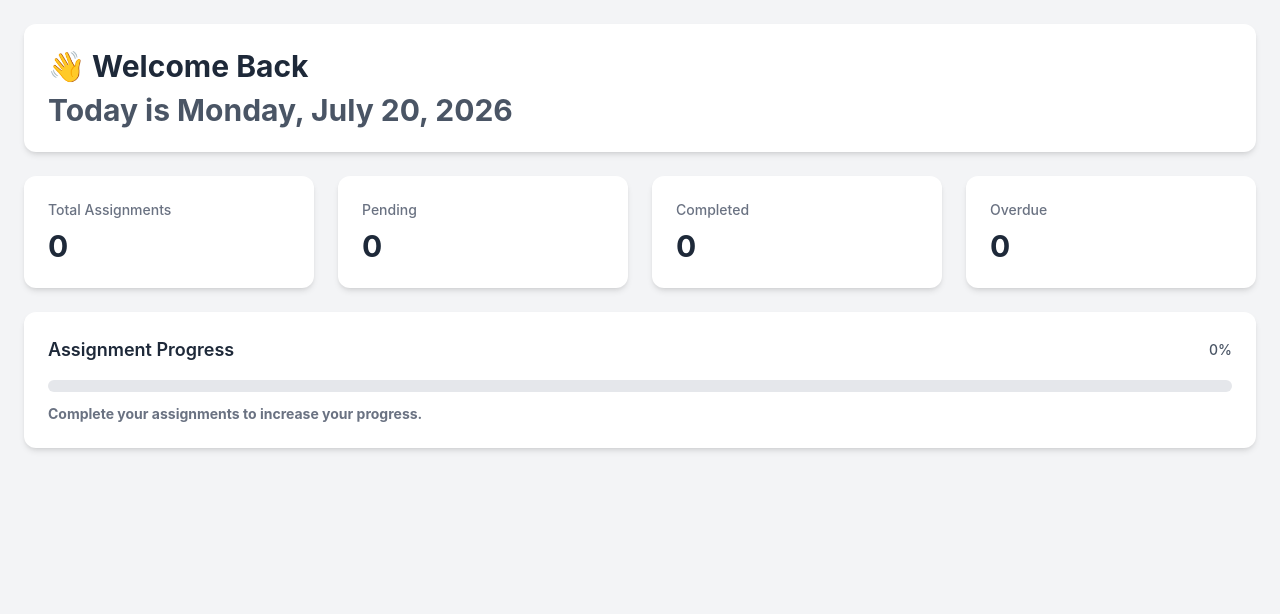
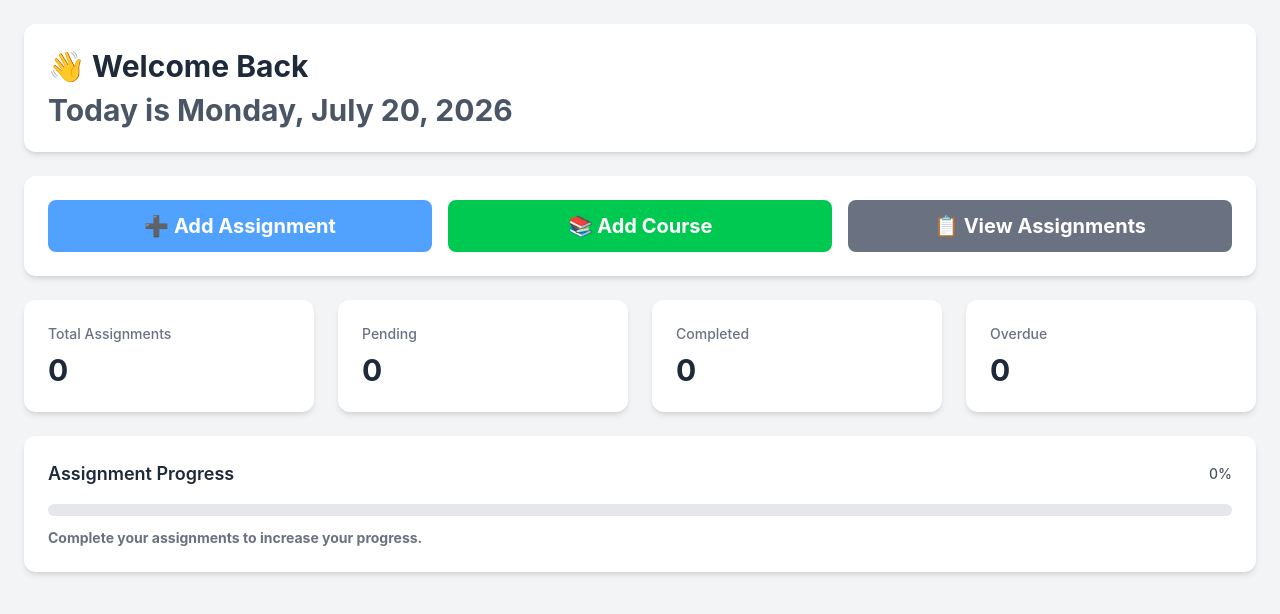
Before and after one commit to tuhinXtg/Student_Assignment_Tracker, a React (Vite) app in the folder frontend/: page /dashboard in a window 1280 px wide. Shown: the top 614 px of the page. Built offline with nearby package versions, Linux system fonts and the light colour scheme.

Commit message:
feat: add dashboard quick actions

```diff
--- a/frontend/src/components/dashboard/QuickActions.tsx
+++ b/frontend/src/components/dashboard/QuickActions.tsx
@@ -0,0 +1,19 @@
+export default function QuickActions() {
+    return (
+        <div className="bg-white rounded-xl shadow-md p-6 mt-6 ">
+            <div className="grid grid-cols-1 md:grid-cols-3 gap-4">
+                <button className="bg-blue-400 text-white text-xl rounded-lg px-3 py-3 hover:bg-blue-500 transition">
+                    ➕ Add Assignment
+                </button>
+
+                <button className="bg-green-500 text-white text-xl rounded-lg px-4 py-3 hover:bg-green-600 transition">
+                    📚 Add Course
+                </button>
+
+                <button className="bg-gray-500 text-white text-xl rounded-lg px-4 py-3 hover:bg-gray-800 transition">
+                    📋 View Assignments
+                </button>
+            </div>
+        </div>
+    );
+}
--- a/frontend/src/pages/Dashboard.tsx
+++ b/frontend/src/pages/Dashboard.tsx
@@ -1,16 +1,23 @@
 import WelcomeCard from "../components/dashboard/WelcomeCard";
 import StatisticsCards from "../components/dashboard/StatisticsCards";
 import ProgressCard from "../components/dashboard/ProgressCard";
+import QuickActions from "../components/dashboard/QuickActions";
 
 export default function Dashboard() {
     return (
         <div className="min-h-screen bg-gray-100 p-6">
             <h1 className="text-3xl font-bold">
-                <WelcomeCard />
+                <div className="">
+                    <WelcomeCard />
+                    <QuickActions />
+                </div>
+                {/* <WelcomeCard /> */}
 
                 <StatisticsCards />
 
                 <ProgressCard />
+
+                {/* <QuickActions /> */}
             </h1>
         </div>
     );
```
